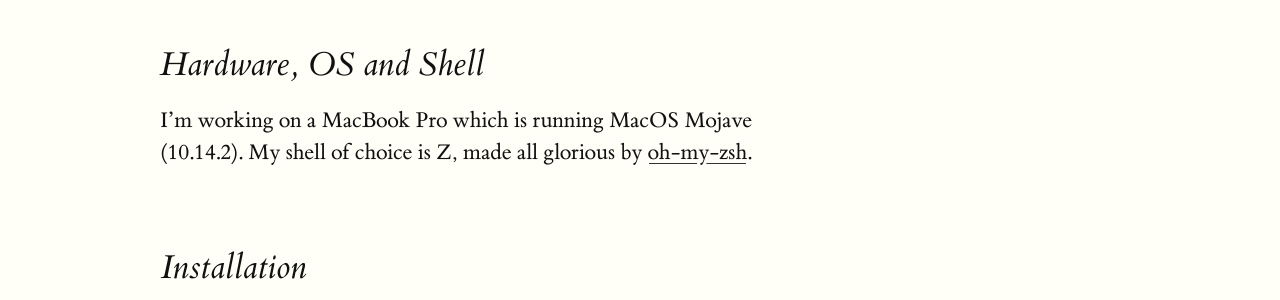
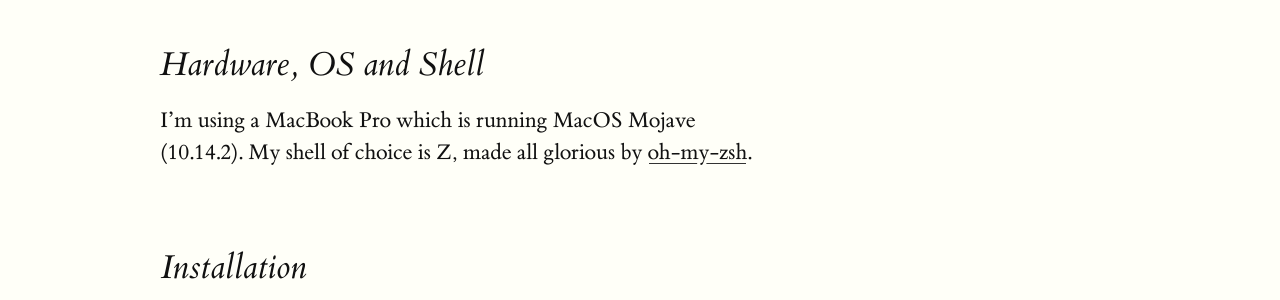
Before and after one commit to grokkinkotlin/grokkinkotlin.github.com, a Jekyll site: the page built from _posts/2018-12-28-setting-up.md, in a window 1280 px wide. Shown: the part 705-1005 px from the top of the page. Built offline with Jekyll 4.4.1, drawn with Linux system fonts in a browser that asks for light colours.

Commit message:
Commit changes in src

```diff
--- a/_posts/2018-12-28-setting-up.md
+++ b/_posts/2018-12-28-setting-up.md
@@ -5,7 +5,7 @@ layout: post
 
 ## Hardware, OS and Shell
 
-I'm working on a MacBook Pro which is running MacOS Mojave (10.14.2).  My shell of choice is Z, made all glorious by [oh-my-zsh](https://ohmyz.sh/).
+I'm using a MacBook Pro which is running MacOS Mojave (10.14.2).  My shell of choice is Z, made all glorious by [oh-my-zsh](https://ohmyz.sh/).
 
 ## Installation
 
```
